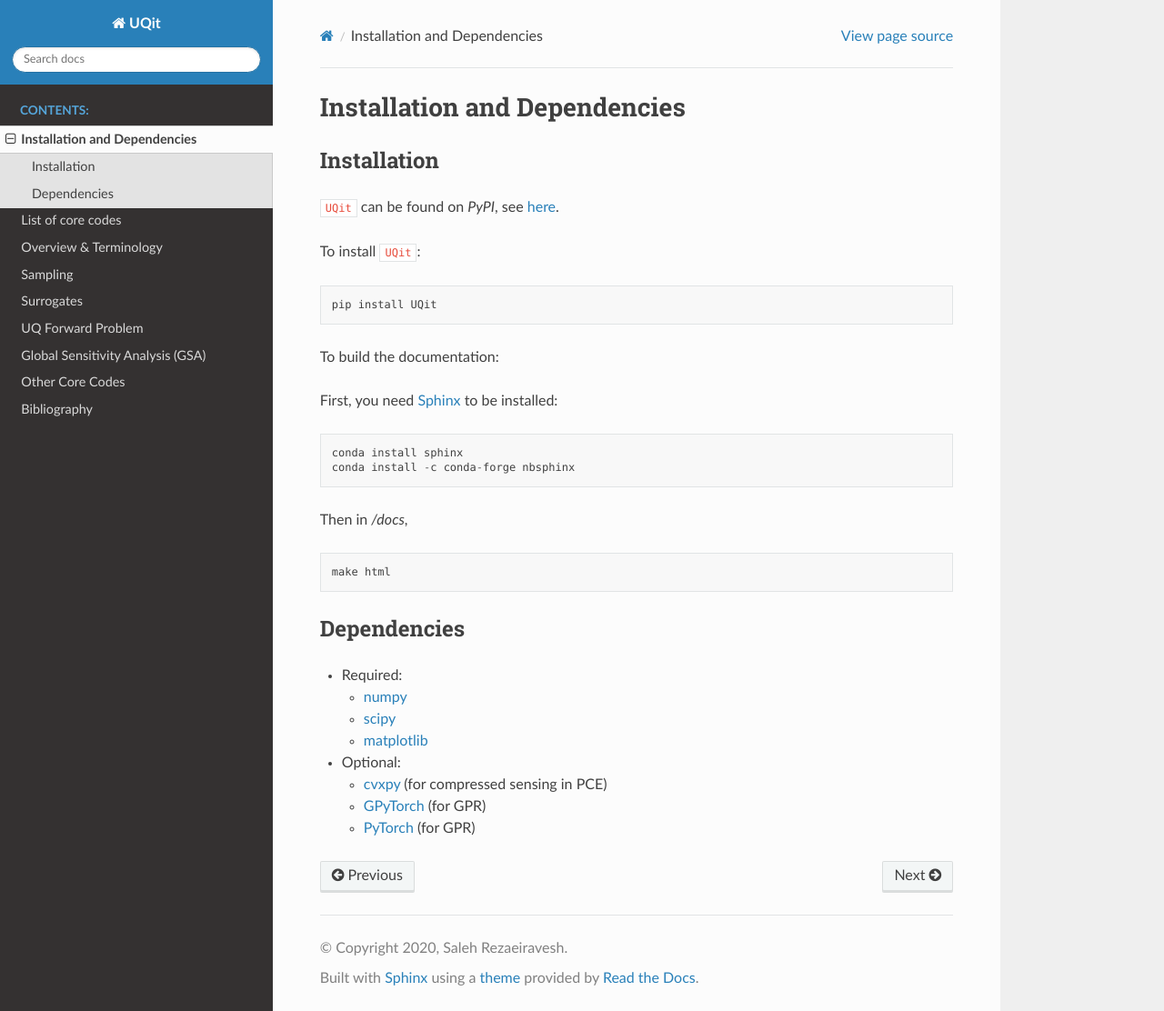
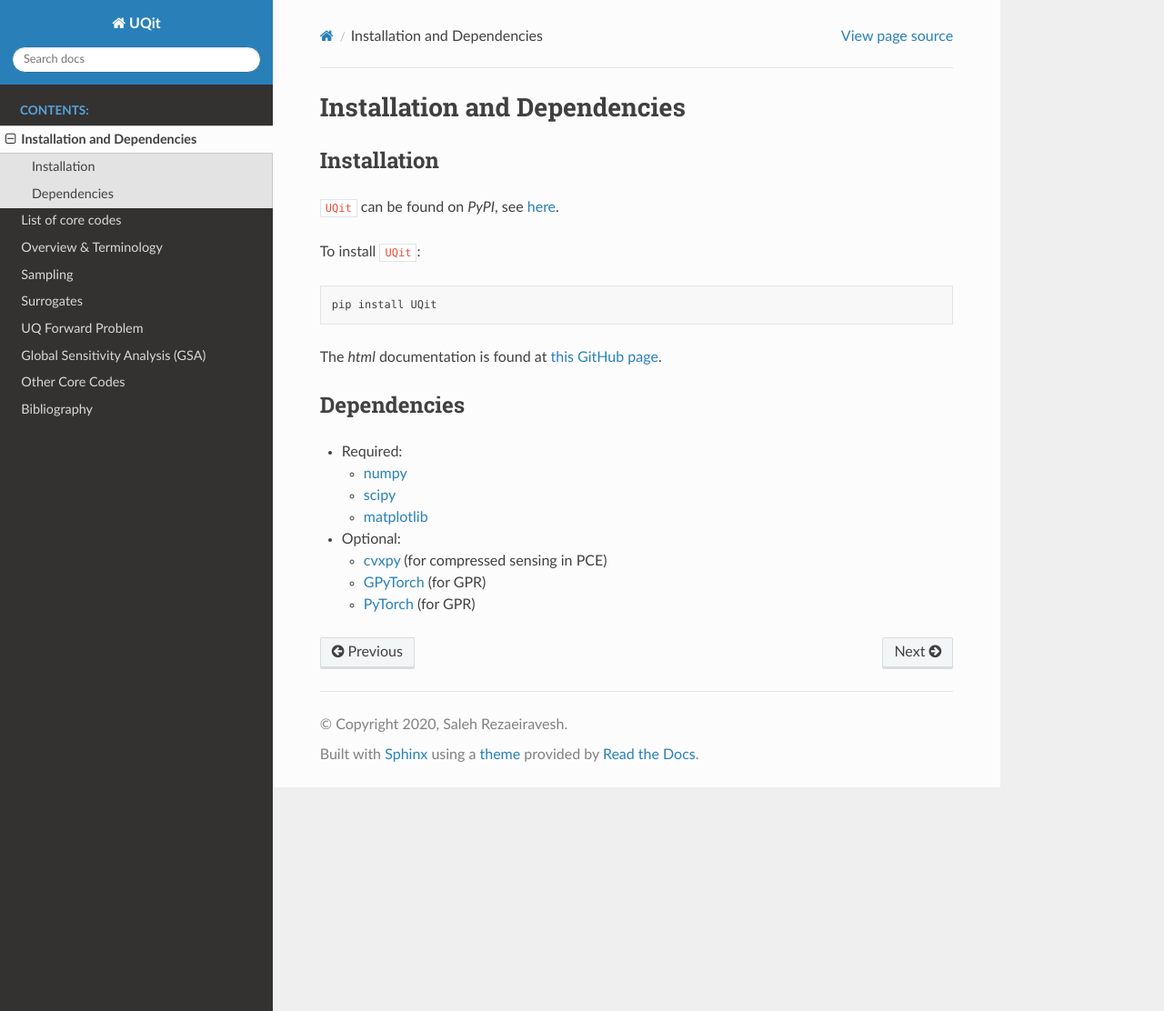
Before and after one commit to KTH-Nek5000/UQit, a Sphinx documentation site: the page built from docsrc/source/UQit_core_/instl_dep.rst, in a window 1280 px wide and 1112 px high. Shown: the whole window at 91% size. Built offline with Sphinx 7.4.7 and the Read the Docs theme 2.0.0, drawn with Linux system fonts in a browser that asks for light colours.

Commit message:
added github page

```diff
--- a/docsrc/source/UQit_core_/instl_dep.rst
+++ b/docsrc/source/UQit_core_/instl_dep.rst
@@ -13,21 +13,7 @@ To install :code:`UQit`:
 
    pip install UQit
 
-To build the documentation:
-
-First, you need `Sphinx <https://www.sphinx-doc.org/en/master/>`_ to be installed:
-
-.. code-block::
-
-  conda install sphinx
-  conda install -c conda-forge nbsphinx
-
-Then in `/docs`,
-
-.. code-block::
-
-   make html
-
+The `html` documentation is found at `this GitHub page <https://kth-nek5000.github.io/UQit/>`_.
 
 
 Dependencies
```
